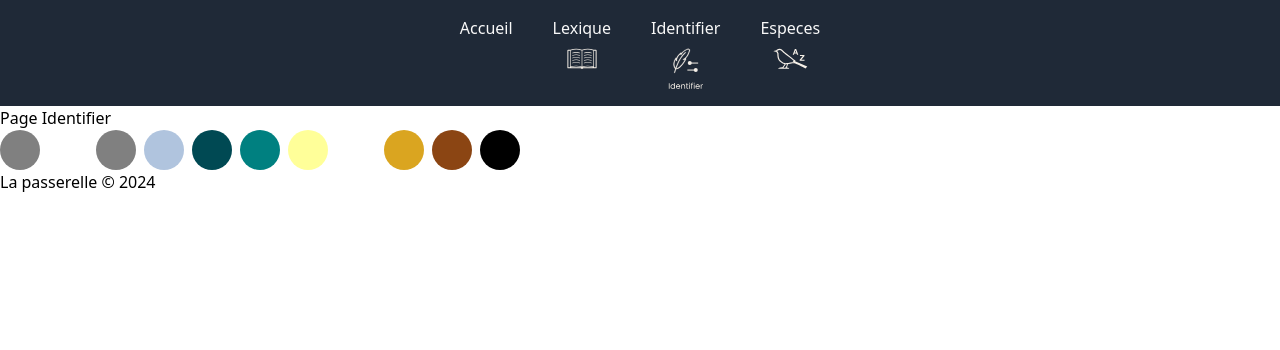
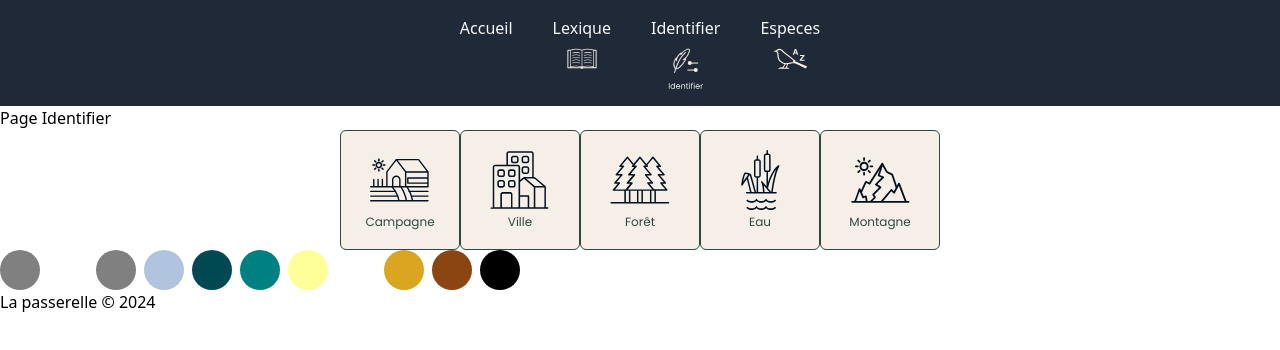
Before and after one commit to MicroTarion/ProjetPlumes, a React (Vite) app in the folder plumes-projet-front/: page /identifier in a window 1280 px wide. Shown: the top 350 px of the page. Built offline with nearby package versions, Linux system fonts and the light colour scheme.

Commit message:
push composant FindingLocationsCards fonctionnel et tailwind Css clean

```diff
--- a/plumes-projet-front/src/components/cards/FindingLocationCards.jsx
+++ b/plumes-projet-front/src/components/cards/FindingLocationCards.jsx
@@ -1,9 +1,13 @@
-const  FindingLocationCards = () => {
+const FindingLocationCards = ({ title, logoFileName }) => {
+
+    const imagePath = `/lieux/${logoFileName}`;
+
     return (
-        <div>
-            <h2>Card Finding Location</h2>
-        </div>
-    )
-}
+      <div className="w-[80px] h-[80px] lg:w-[120px] lg:h-[120px] p-3 border border-ui-vert-naturaliste rounded-md text-ui-vert-naturaliste bg-blanc-tourterelle flex flex-col items-center justify-center">
+        <img src={imagePath} alt={title} className="color-vert-naturaliste w-[40px] h-[40px] lg:w-[60px] lg:h-[60px]" />
+        <h2 className="text-vert-naturaliste font-poppins text-xs mt-1">{title}</h2>
+      </div>
+    );
+  };
 
-export default FindingLocationCards
+  export default FindingLocationCards;
--- a/plumes-projet-front/src/components/cards/PaletCard.jsx
+++ b/plumes-projet-front/src/components/cards/PaletCard.jsx
@@ -1,11 +1,5 @@
 const PaletCard = () => {
 
-
-
-  const colors = [
-    'blanc', 'gris', 'gris-bleute', 'bleu', 'vert',
-    'jaune', 'orange', 'fauve', 'marron', 'noir'
-  ];
 const defaultStyle = "w-10 h-10 flex-shrink-0 rounded-full mr-2"
    return (
      <>
@@ -25,13 +19,6 @@ const defaultStyle = "w-10 h-10 flex-shrink-0 rounded-full mr-2"
 
      </div>
      </>
-
-
    );
  };
-
-// export default PaletCard;
-
-// PaletCard.jsx
-
 export default PaletCard;
--- a/plumes-projet-front/src/pages/identifier/index.jsx
+++ b/plumes-projet-front/src/pages/identifier/index.jsx
@@ -1,13 +1,29 @@
+import FindingLocationCards from "../../components/cards/FindingLocationCards";
 import PaletCard from "../../components/cards/PaletCard"
 
+
 const Identifier = () => {
+  const locationData = [
+    { title: "Campagne", logoFileName: "icon-countryside.svg" },
+    { title: "Ville", logoFileName: "icon-ville.svg" },
+    { title: "Forêt", logoFileName: "icon-forest.svg" },
+    { title: "Eau", logoFileName: "icon-aquatic.svg" },
+    { title: "Montagne", logoFileName: "icon-moutain.svg" }
+  ];
 
   return (
-    <div>
+    <>
+    <div >
       <h1>Page Identifier</h1>
-      <PaletCard/>
+      <div className="flex flex-row items-center justify-center">
+        {locationData.map((location, index) => (
+          <FindingLocationCards  key={index} title={location.title} logoFileName={location.logoFileName} />
+        ))}
+      </div>
+      <PaletCard title="Autre Card" logoFileName="autre-icon.svg" />
     </div>
-  )
+    </>
+  );
 }
 
-export default Identifier
+export default Identifier;
```
